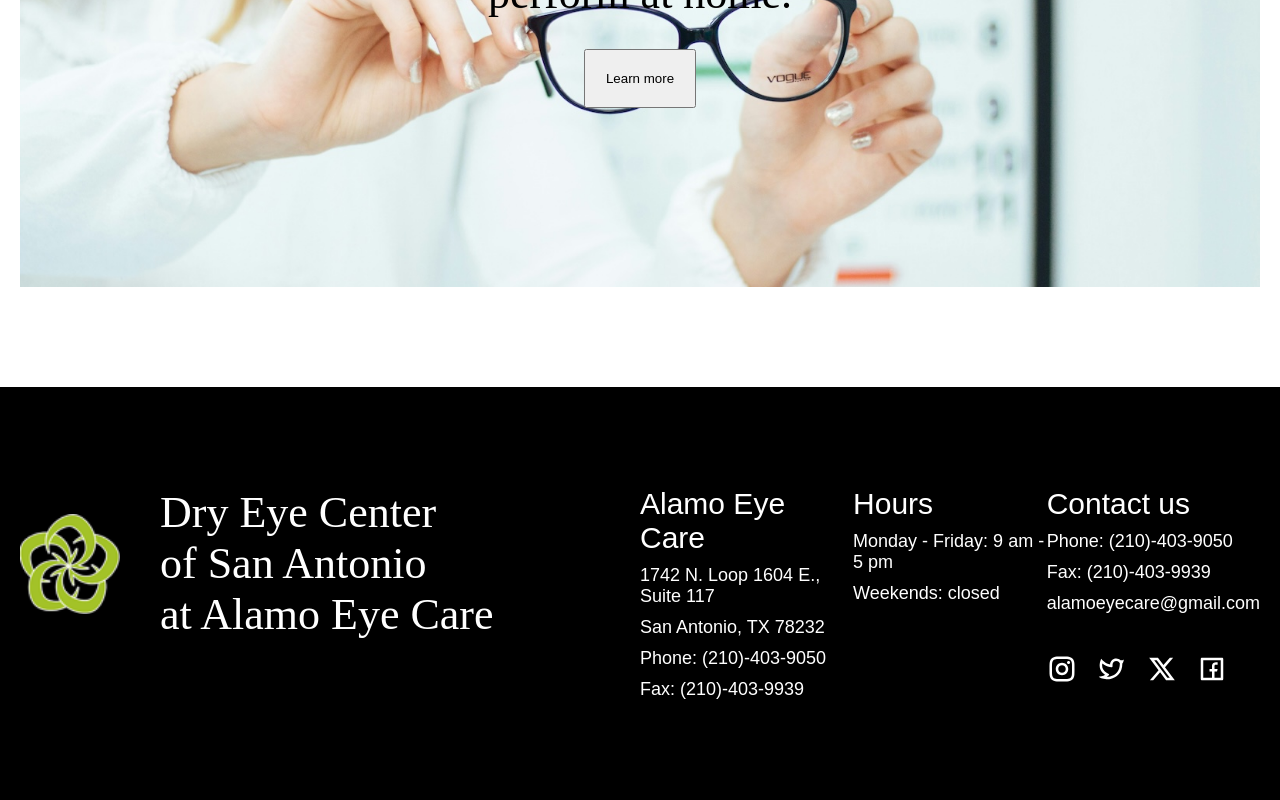
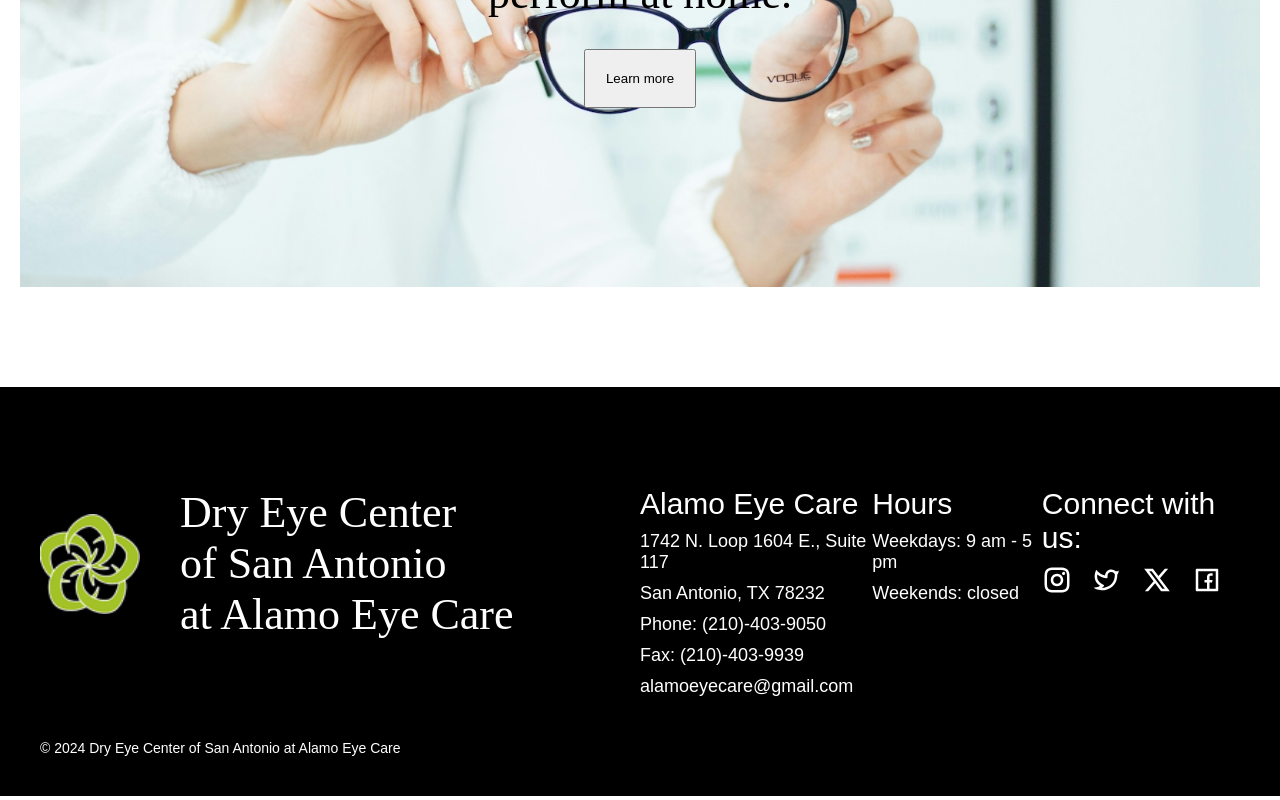
Before and after one commit to kathyhahahahoang/dry-eye-center, a React (Vite) app: page / in a window 1280 px wide. Shown: the part 3242-4042 px from the top of the page. Built offline with nearby package versions, Linux system fonts and the light colour scheme; a web font is replaced by a local one.

Commit message:
Add information to Footer

```diff
--- a/src/ui/Footer.module.scss
+++ b/src/ui/Footer.module.scss
@@ -3,7 +3,7 @@
   background-color: black;
   color: white;
   display: flex;
-  padding: 10rem 2rem;
+  padding: 10rem 4rem 4rem 4rem;
 }
 
 .buttons-container {
@@ -29,10 +29,14 @@
   object-fit: cover;
 }
 
+.copyright {
+  padding-top: 6rem;
+  font-size: 1.4rem;
+}
+
 .social-media-container {
   display: flex;
   gap: 2rem;
-  padding-top: 3rem;
 }
 
 .icon {
--- a/src/ui/Footer.tsx
+++ b/src/ui/Footer.tsx
@@ -20,6 +20,9 @@ function Footer() {
             at Alamo Eye Care
           </h3>
         </div>
+        <p className={styles.copyright}>
+          © 2024 Dry Eye Center of San Antonio at Alamo Eye Care
+        </p>
       </div>
       <div className={styles["links-container"]}>
         <ul className={styles["ul-container"]}>
@@ -28,17 +31,18 @@ function Footer() {
           <li>San Antonio, TX 78232</li>
           <li>Phone: (210)-403-9050</li>
           <li>Fax: (210)-403-9939</li>
+          <li>alamoeyecare@gmail.com</li>
         </ul>
         <ul className={styles["ul-container"]}>
           <li>Hours</li>
-          <li>Monday - Friday: 9 am - 5 pm</li>
+          <li>Weekdays: 9 am - 5 pm</li>
           <li>Weekends: closed</li>
         </ul>
         <ul className={styles["ul-container"]}>
-          <li>Contact us</li>
-          <li>Phone: (210)-403-9050</li>
+          <li>Connect with us:</li>
+          {/* <li>Phone: (210)-403-9050</li>
           <li>Fax: (210)-403-9939</li>
-          <li>alamoeyecare@gmail.com</li>
+          <li>alamoeyecare@gmail.com</li> */}
           <div className={styles["social-media-container"]}>
             <div>
               <RiInstagramLine className={styles.icon} />
```
